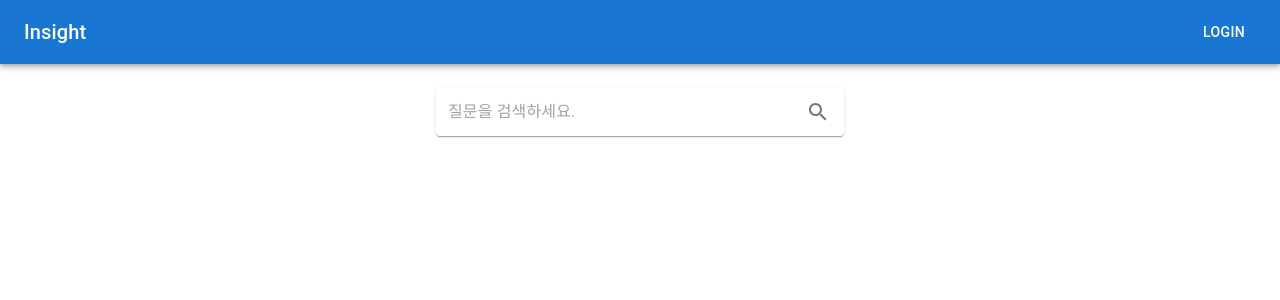
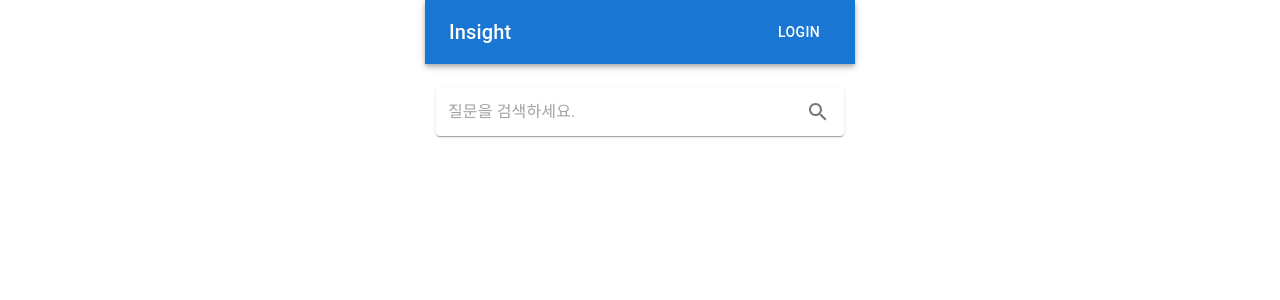
Before and after one commit to yun-studio/insight-frontend, a React (Vite) app: page / in a window 1280 px wide. Shown: the top 300 px of the page. Built offline with nearby package versions, Linux system fonts and the light colour scheme.

Commit message:
Style: 레이아웃 스타일 보강

```diff
--- a/src/component/layout/Layout.jsx
+++ b/src/component/layout/Layout.jsx
@@ -1,6 +1,11 @@
-import {Container} from "@mui/material";
+import {Box, Container} from "@mui/material";
 import styled from "@emotion/styled";
 import Header from "./header/Header.jsx";
+
+const LayoutContainer = styled(Box)`
+    max-width: 430px;
+    margin: auto;
+`
 
 const CustomContainer = styled(Container)`
     display: flex;
@@ -10,14 +15,14 @@ const CustomContainer = styled(Container)`
 function Layout({children}) {
 
     return (
-        <>
+        <LayoutContainer>
             <Header/>
             <CustomContainer>
                 <main>
                     {children}
                 </main>
             </CustomContainer>
-        </>
+        </LayoutContainer>
     )
 }
 
```
